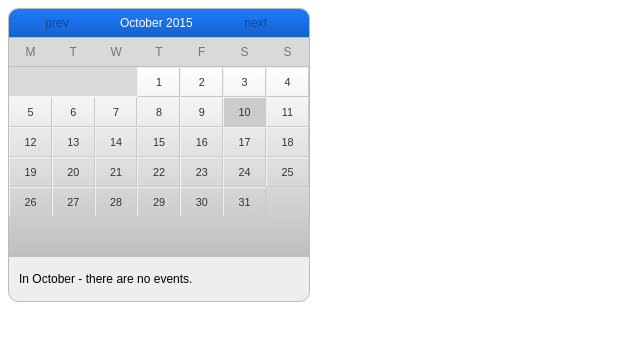
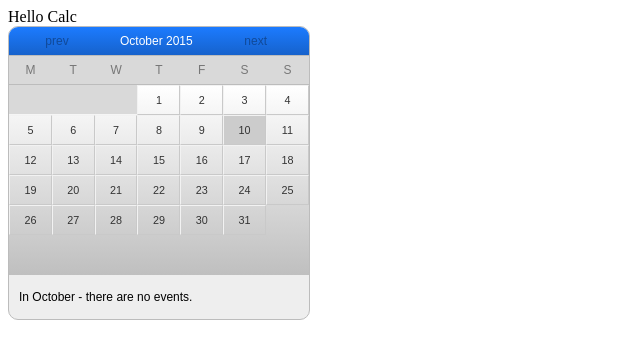
Before and after one commit to trylas/EventCalendar, a plain HTML site: page public_html/index.html in a window 1280 px wide. Shown: the whole page, without its empty margins (0-640 px from the left). Drawn offline with Linux system fonts and the light colour scheme.

Commit message:
added helo

```diff
--- a/public_html/index.html
+++ b/public_html/index.html
@@ -9,6 +9,7 @@
         <link rel="stylesheet" type="text/css" href="main.css">
     </head>
     <body>
+      <div>Hello Calc</div>
         <div id="eventCalendar">
             <div id="calendartopNav">
                 <ul id="calendarNav">
```
